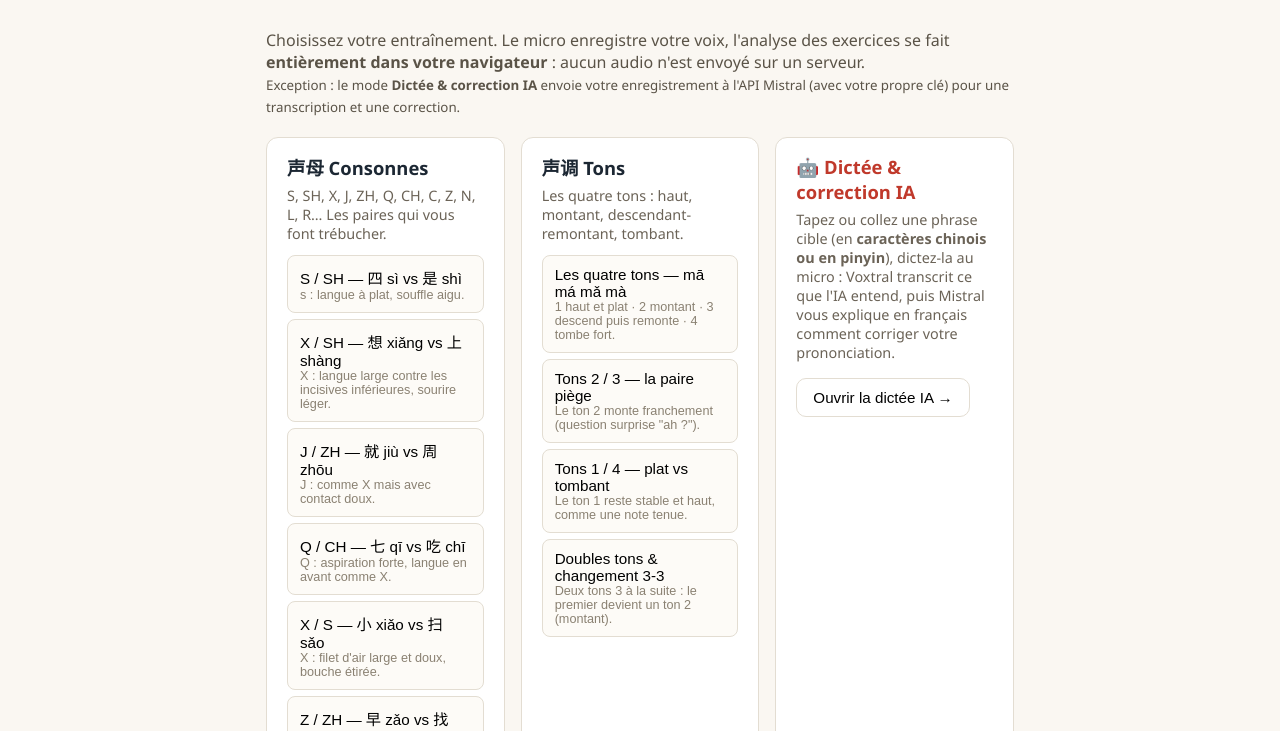
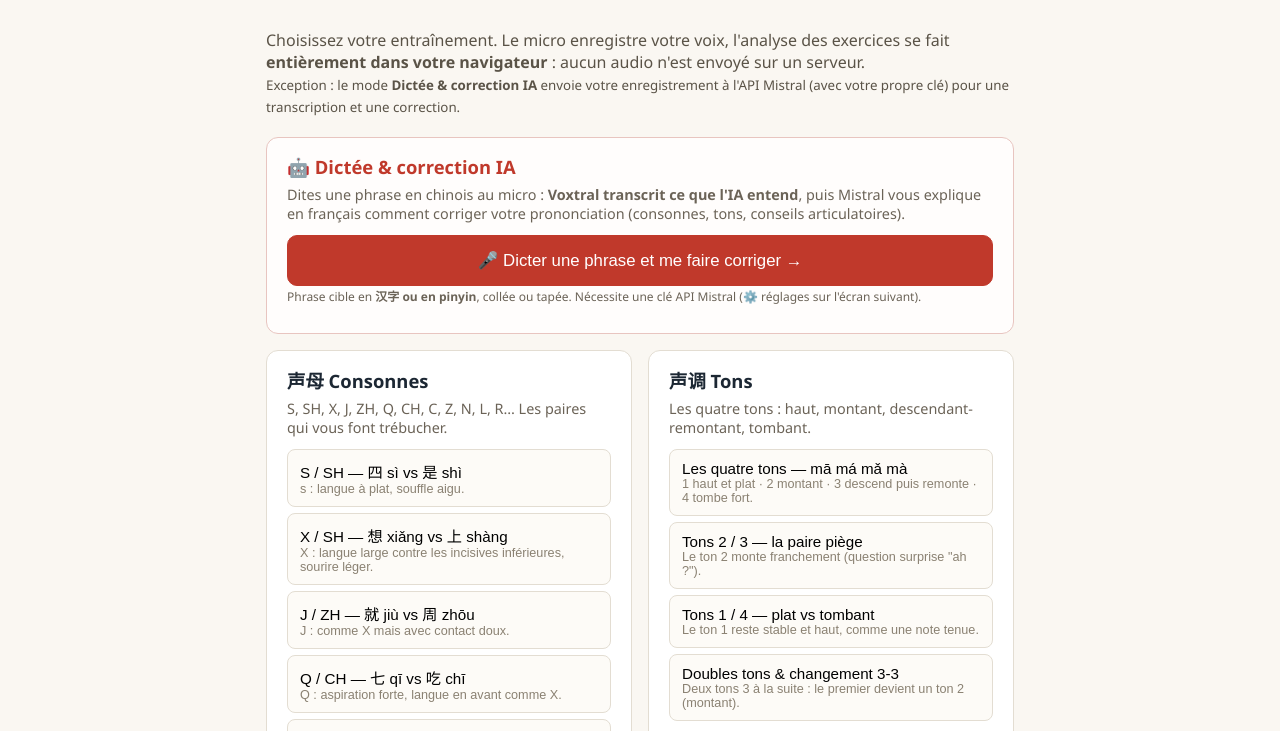
Before and after one commit to AlturForge/pinyin-coach, a plain HTML site: page index.html in a window 1280 px wide. Shown: the part 69-800 px from the top of the page. Drawn offline with Linux system fonts and the light colour scheme.

Commit message:
Accueil : remonte la carte Dictée & correction IA en tête, pleine largeur, bouton « Dicter une phrase » bien visible

```diff
--- a/css/style.css
+++ b/css/style.css
@@ -70,9 +70,11 @@ canvas { width: 100%; max-width: 640px; display: block; margin: 14px auto; backg
 footer { text-align: center; padding: 20px; color: #9a917f; border-top: 1px solid var(--line); }
 
 /* ---------- Dictée & correction IA ---------- */
-.mode-cards { grid-template-columns: repeat(auto-fit, minmax(220px, 1fr)); }
+.mode-card-wide { grid-column: 1 / -1; border-color: #e8c5c0; background: #fffdfc; }
 .mode-card-dictee h2 { color: var(--accent); }
-.dictee-open { margin-top: 4px; }
+.dictee-open { background: var(--accent); color: #fff; border-color: var(--accent); font-size: 1.05rem; padding: 14px 18px; width: 100%; }
+.dictee-open:hover { background: #a93226; }
+.dictee-hint { margin-top: 10px; }
 
 .dictee-target { background: var(--card); border: 1px solid var(--line); border-radius: 14px; padding: 16px 20px; margin: 14px 0; }
 .dictee-target label { display: block; font-size: .92rem; color: #5a5347; margin-bottom: 8px; }
--- a/index.html
+++ b/index.html
@@ -19,6 +19,12 @@
   <small>Exception : le mode <b>Dictée &amp; correction IA</b> envoie votre enregistrement à l'API Mistral (avec votre propre clé) pour une transcription et une correction.</small></p>
 
   <section class="mode-cards">
+    <article class="mode-card mode-card-dictee mode-card-wide">
+      <h2>🤖 Dictée &amp; correction IA</h2>
+      <p>Dites une phrase en chinois au micro : <b>Voxtral transcrit ce que l'IA entend</b>, puis Mistral vous explique en français comment corriger votre prononciation (consonnes, tons, conseils articulatoires).</p>
+      <button class="btn dictee-open" id="btn-dictee-open">🎤 Dicter une phrase et me faire corriger →</button>
+      <p class="dictee-hint"><small>Phrase cible en <b>汉字 ou en pinyin</b>, collée ou tapée. Nécessite une clé API Mistral (⚙️ réglages sur l'écran suivant).</small></p>
+    </article>
     <article class="mode-card" data-mode="consonants">
       <h2>声母 Consonnes</h2>
       <p>S, SH, X, J, ZH, Q, CH, C, Z, N, L, R… Les paires qui vous font trébucher.</p>
@@ -28,11 +34,6 @@
       <h2>声调 Tons</h2>
       <p>Les quatre tons : haut, montant, descendant-remontant, tombant.</p>
       <ul class="set-list" id="list-tones"></ul>
-    </article>
-    <article class="mode-card mode-card-dictee">
-      <h2>🤖 Dictée &amp; correction IA</h2>
-      <p>Tapez ou collez une phrase cible (en <b>caractères chinois ou en pinyin</b>), dictez-la au micro : Voxtral transcrit ce que l'IA entend, puis Mistral vous explique en français comment corriger votre prononciation.</p>
-      <button class="btn dictee-open" id="btn-dictee-open">Ouvrir la dictée IA →</button>
     </article>
   </section>
 
```
